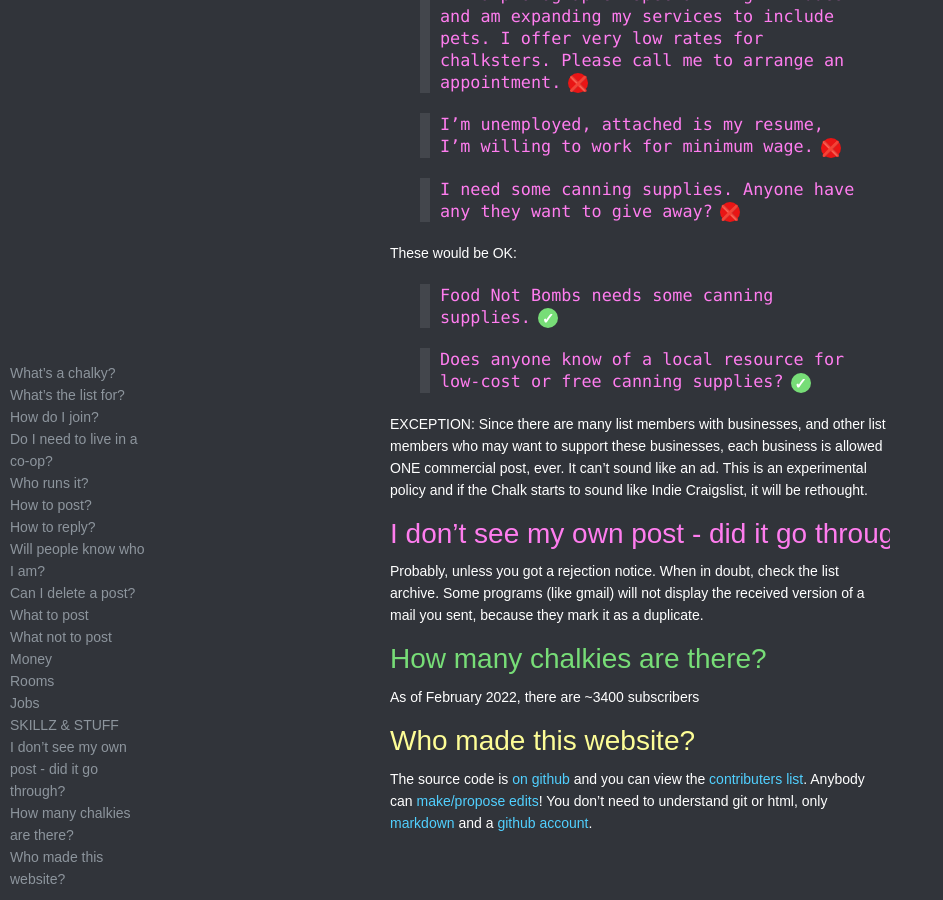
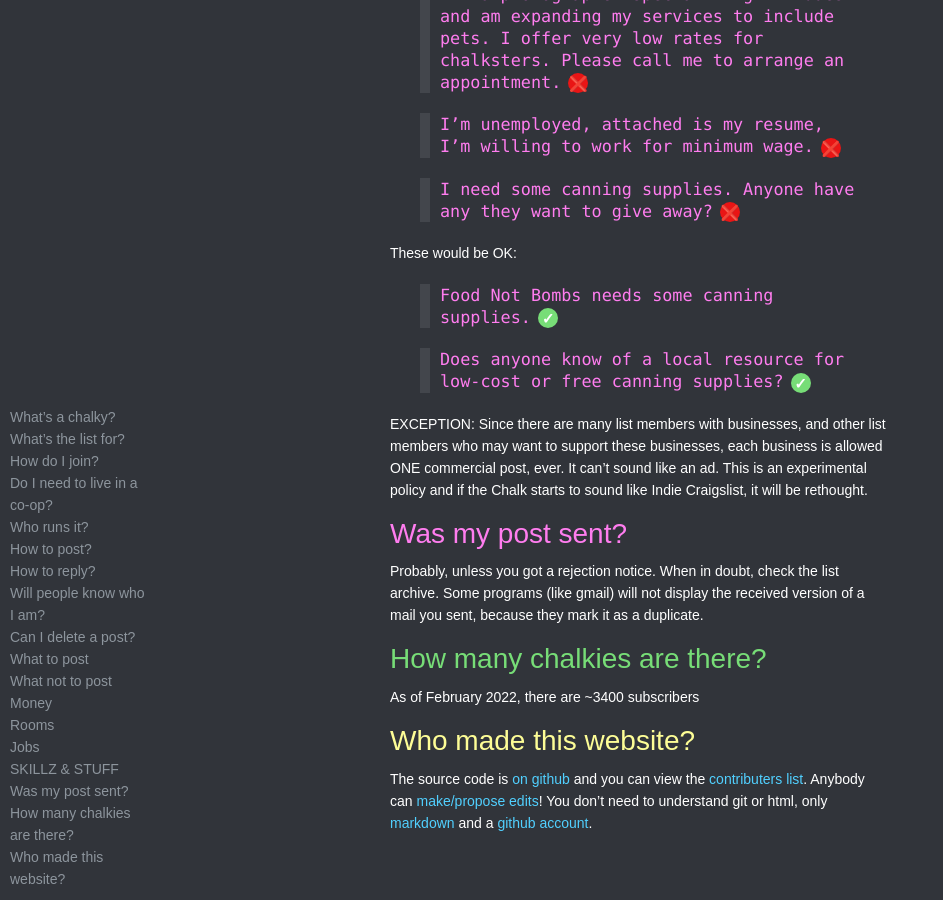
Before and after one commit to organicunity/chalkies.github.io, a Jekyll site: the page built from index.md, in a window 1280 px wide and 900 px high, scrolled down 3897 px. Shown: the whole window, without its empty margins (0-943 px from the left). Built offline with Jekyll 4.4.1, drawn with Linux system fonts in a browser that asks for light colours; some web fonts are replaced; comment, search, counter and statistics services are not loaded; a style sheet for code colours, icons or effects is not loaded; our own code applies the rules of GitHub Pages for plain Markdown files.

Commit message:
was my post sent

```diff
--- a/index.md
+++ b/index.md
@@ -131,7 +131,7 @@ These would be OK:
 {:.do}
 EXCEPTION: Since there are many list members with businesses, and other list members who may want to support these businesses, each business is allowed ONE commercial post, ever. It can't sound like an ad. This is an experimental policy and if the Chalk starts to sound like Indie Craigslist, it will be rethought.
 
-# I don't see my own post - did it go through?
+# Was my post sent?
 
 Probably, unless you got a rejection notice. When in doubt, check the list archive. Some programs (like gmail) will not display the received version of a mail you sent, because they mark it as a duplicate.
 
```
